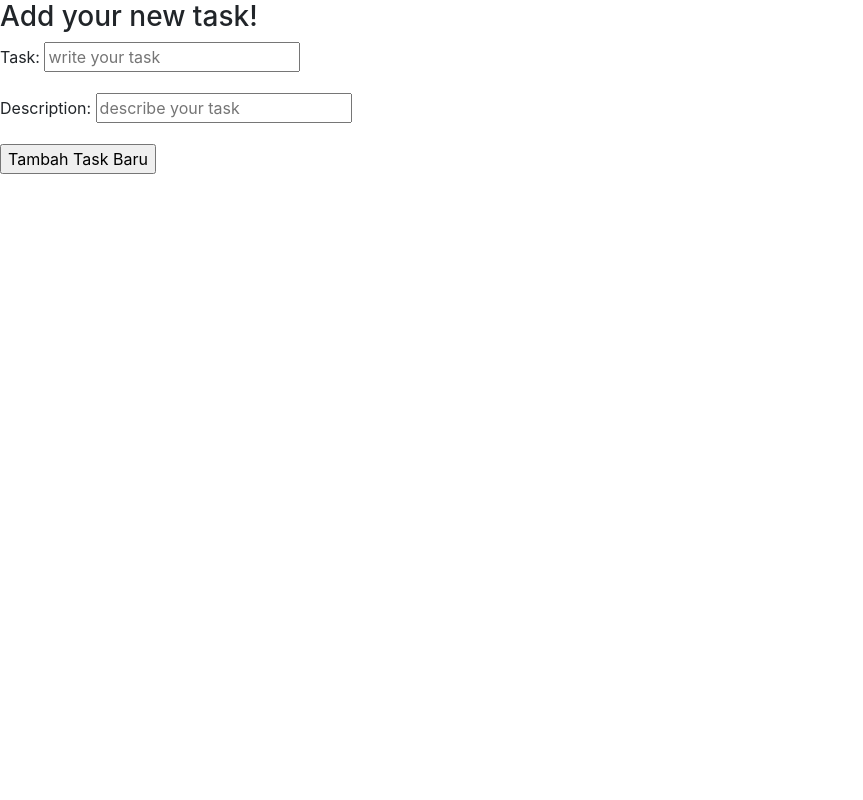
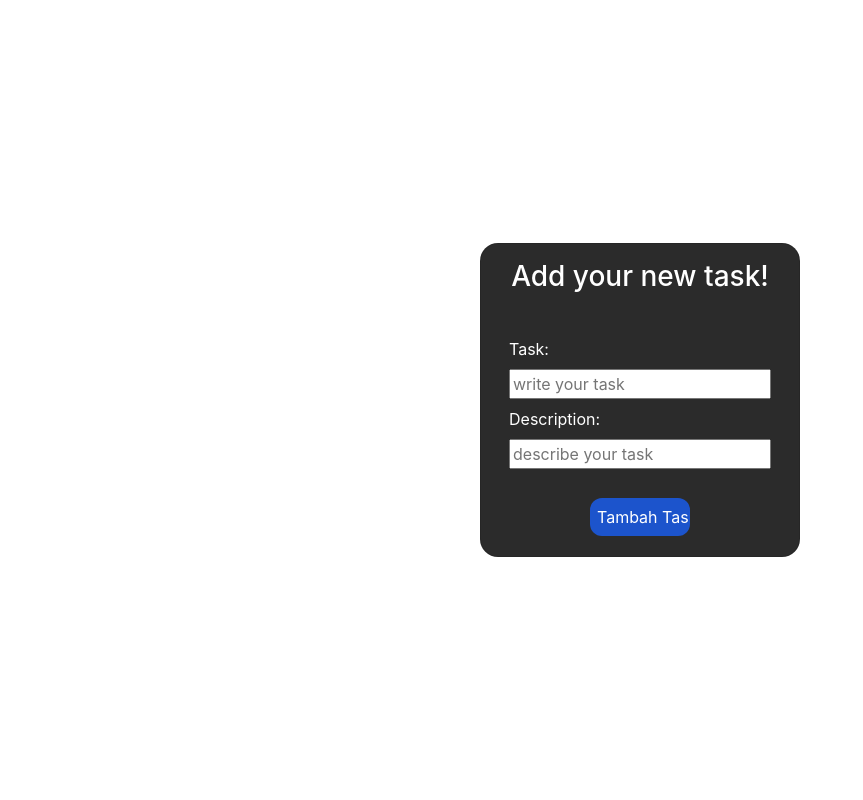
Before and after one commit to salsabiellalp/Tugas-2-PBP, a Django app: page /todolist/create-task/ in a window 1280 px wide. Shown: the whole page, without its empty margins (0-863 px from the left). Run offline with Django 4.2, Linux system fonts and the light colour scheme; the visitor is signed in with stand-in values (Sample User, id 1).

Commit message:
styling todolist

```diff
--- a/todolist/templates/create_task.html
+++ b/todolist/templates/create_task.html
@@ -1,23 +1,76 @@
 {% extends 'base.html' %}
 
 {% block content %}
+
+<head>
+    <meta name="viewport" content="width=device-width, initial-scale=1">
+    <style>
+    .button {
+      border: none;
+      color: white;
+      padding: 7px;
+      text-align: center;
+      text-decoration: none;
+      display: inline-block;
+      font-size: 16px;
+      margin: 1px 1px;
+      cursor: pointer;
+    }
+
+    .button :hover {
+      text-decoration: none;
+      font-size: 17px;
+    }
+    .button4 {
+        border-radius: 12px;
+        width: 100px;
+        text-align: center;
+        margin-bottom: 20px;
+    }
+    .button4 :hover {
+        text-decoration: none;
+        font-size: 17px;
+    }
+    .login {
+        display: flex;
+        flex-direction: column;
+        justify-content: center;
+        align-items: center;
+        height: 100vh;
+        color: white;
+    }
+    .regis {
+        display: flex;
+        flex-direction: column;
+        justify-content: center;
+        align-items: center;
+        color: black;
+        font-weight: bold;
+    }
+    </style>
+</head>
+
+
 <div class = "login">
-    <h3>Add your new task!</h3>
+    <div class="card m-3" style="width: 20rem; background-color: #2b2b2b; border-radius: 18px; height: fit-content;">
+        <center><h3 class="m-3">Add your new task!</h3><center>
         <form method="POST" action="">
             {% csrf_token %}
-        <div>
+            <div class="card-body">
+            <div class="m-2" style="display:flex; flex-direction: column; text-align: left;">
                 <label for="judul">Task: </label>
                 <input id="judul" type="text" name="title" placeholder="write your task" required>
             </div>
-
-        <p></p>
-        <div>
+            <div class="m-2" style="display:flex; flex-direction: column; text-align: left;">
                 <label for="deskripsi">Description: </label>
                 <input id="deskripsi" type="text" name="description" placeholder="describe your task" required>
             </div>
+            </div>
 
-        <p></p>
-        <input type="submit" value="Tambah Task Baru">
+            <center><input class="button button4" type="submit" value="Tambah Task Baru" style="background-color: #1c54cc;"></center>
         </form>
     </div>
+
+
+</div>
 {% endblock content %}
--- a/todolist/templates/login.html
+++ b/todolist/templates/login.html
@@ -20,15 +20,10 @@
       cursor: pointer;
     }
 
-    .delete-button {
-       background-color: #b3270f;
-    }
     .button :hover {
       text-decoration: none;
       font-size: 17px;
     }
-
-
     .button4 {
         border-radius: 12px;
         width: 100px;
```
Also changed, not shown: todolist/templates/register.html (+55 -7 lines). Lines whose indentation alone changed are shown as unchanged.
